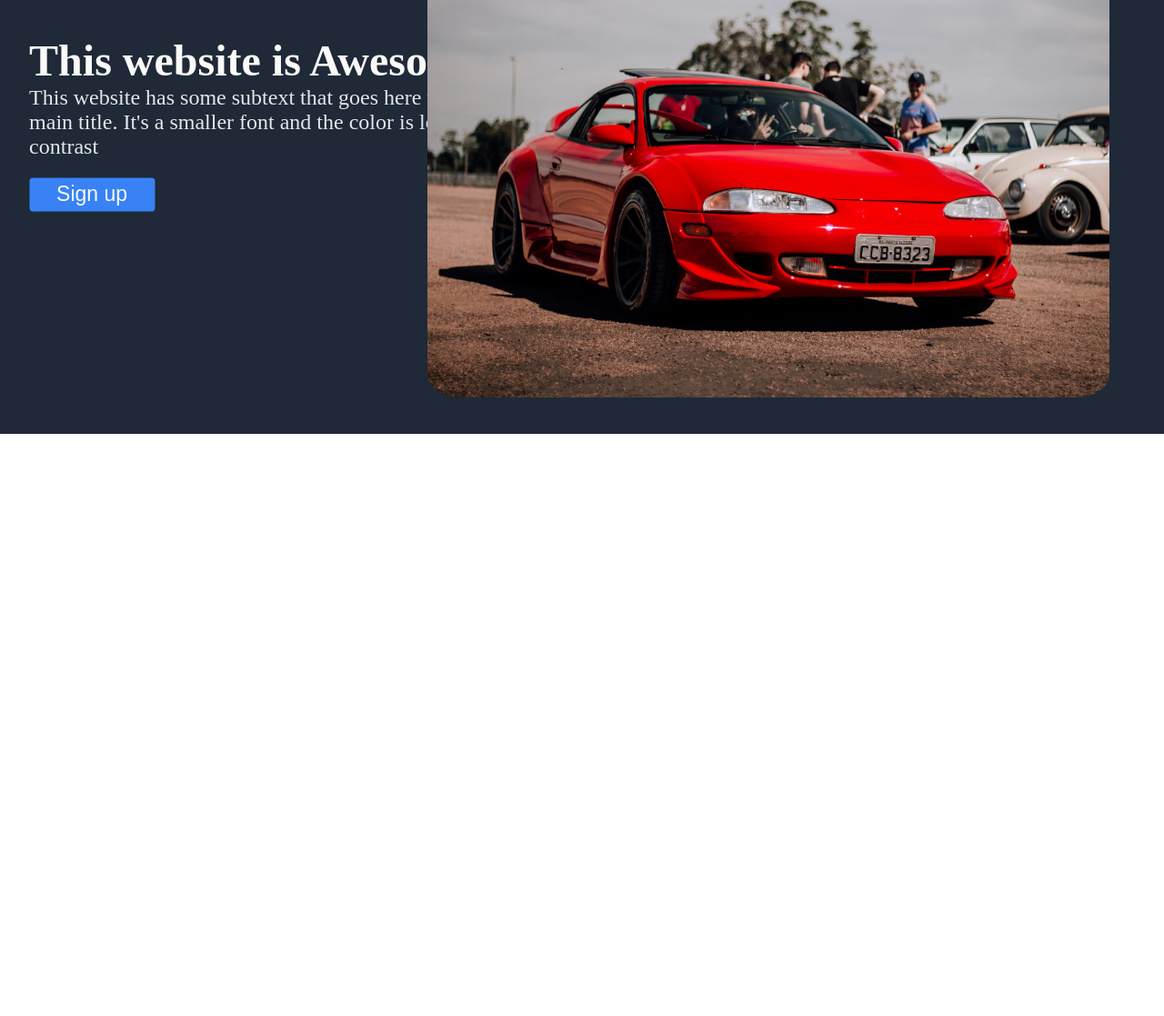
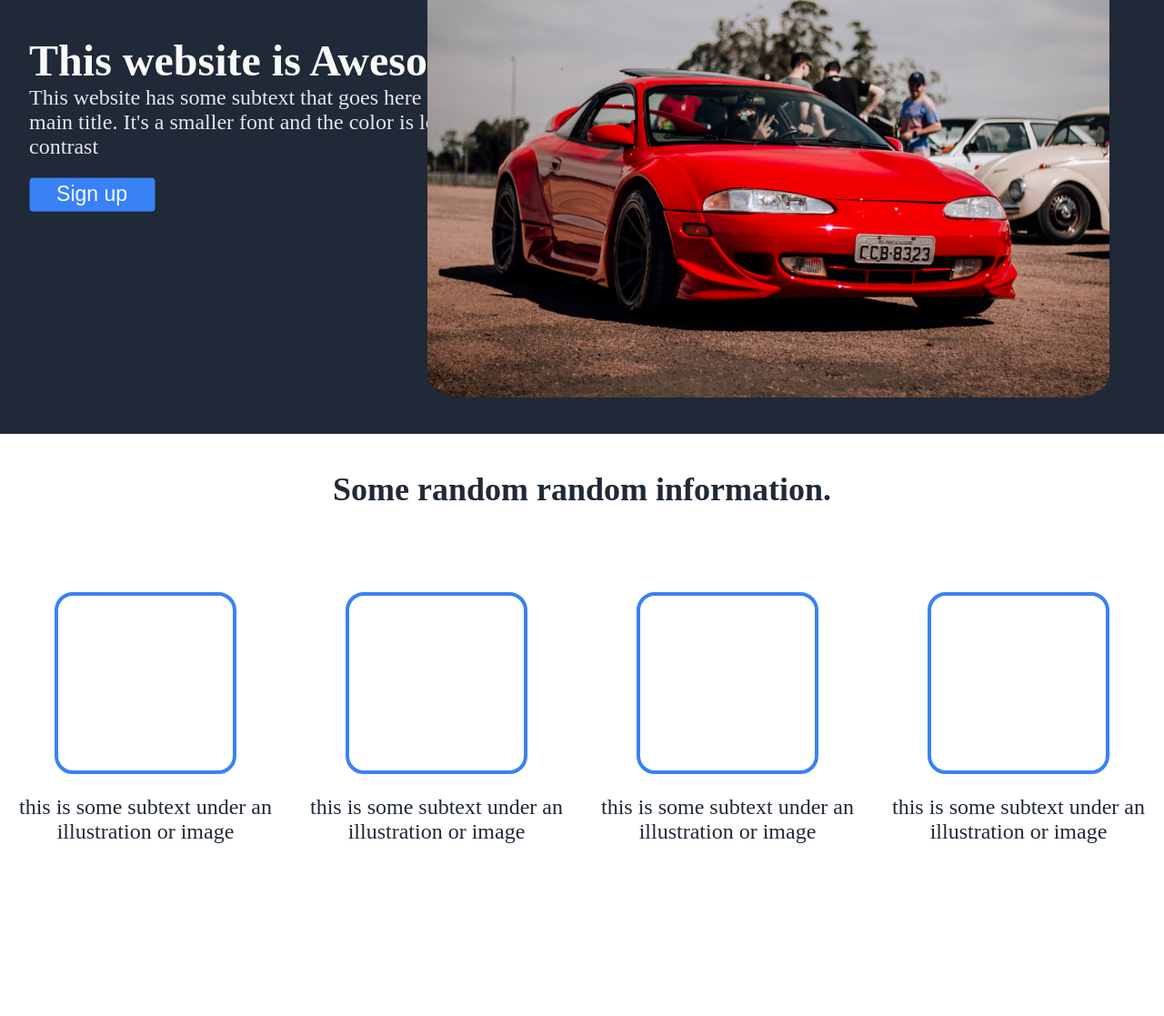
Before and after one commit to kitamura0102/Landing-page, a plain HTML site: page index.html in a window 1280 px wide. Shown: the part 150-1267 px from the top of the page at 91% size. Before the commit the page ends 800 px from the top, so only its background shows below. Drawn offline with Linux system fonts and the light colour scheme.

Commit message:
Acabo de agregar el 'random information' section

```diff
--- a/app.css
+++ b/app.css
@@ -71,3 +71,54 @@ h1 {
   cursor: pointer;
   margin-top: 20px;
 }
+
+/* Random Information */
+h2{
+  font-size: 36px;
+  font-weight: bolder;
+  color: #1f2937;
+  display: block;
+  text-align: center;
+  margin-top: 40px;
+  width: 100%;
+
+}
+
+.random-information{
+  height: 600px;
+
+}
+
+
+/* Boxes */
+
+.big-box{
+
+  display: flex;
+  justify-content: center;
+  flex-wrap: wrap;
+  margin-top: 70px;
+
+}
+.box{
+  height: 200px;
+  width: 200px;
+  border-radius: 20px;
+
+  border: solid #3882f6 4px;
+
+}
+.boxes{
+  text-align: center;
+  height: 300px;
+  width: 300px;
+  margin: 10px;
+  display: flex;
+  justify-content: center;
+  align-items: center;
+  flex-wrap: wrap;
+
+}
+.boxes p{
+  color: #1f2937;
+}
--- a/index.html
+++ b/index.html
@@ -18,7 +18,6 @@
       </div>
     </nav>
     <header class="header">
-
       <div class="container1">
         <h1>This website is Awesome</h1>
         <p>
@@ -27,9 +26,42 @@
         </p>
         <button class="btn">Sign up</button>
       </div>
-
-      <img src="/images/willian-cittadin-j-A2LDi_qAs-unsplash.jpg" alt="This is a placerholder for an image" />
+      <div>
+        <img
+          src="/images/willian-cittadin-j-A2LDi_qAs-unsplash.jpg"
+          alt="This is a placerholder for an image"
+        />
+      </div>
     </header>
+    <section class="random-information">
+      <h2>Some random random information.</h2>
+      <div class="big-box">
+        <div class="boxes">
+          <div class="box">
+            <img src="#" alt="">
+          </div>
+          <p>this is some subtext under an illustration or image</p>
+        </div>
+        <div class="boxes">
+          <div class="box">
+            <img src="#" alt="">
+          </div>
+          <p>this is some subtext under an illustration or image</p>
+        </div>
+        <div class="boxes">
+          <div class="box">
+            <img src="#" alt="">
+          </div>
+          <p>this is some subtext under an illustration or image</p>
+        </div>
+        <div class="boxes">
+          <div class="box">
+            <img src="#" alt="">
+          </div>
+          <p>this is some subtext under an illustration or image</p>
+        </div>
+      </div>
+    </section>
 
     <script src="app.js"></script>
   </body>
```
